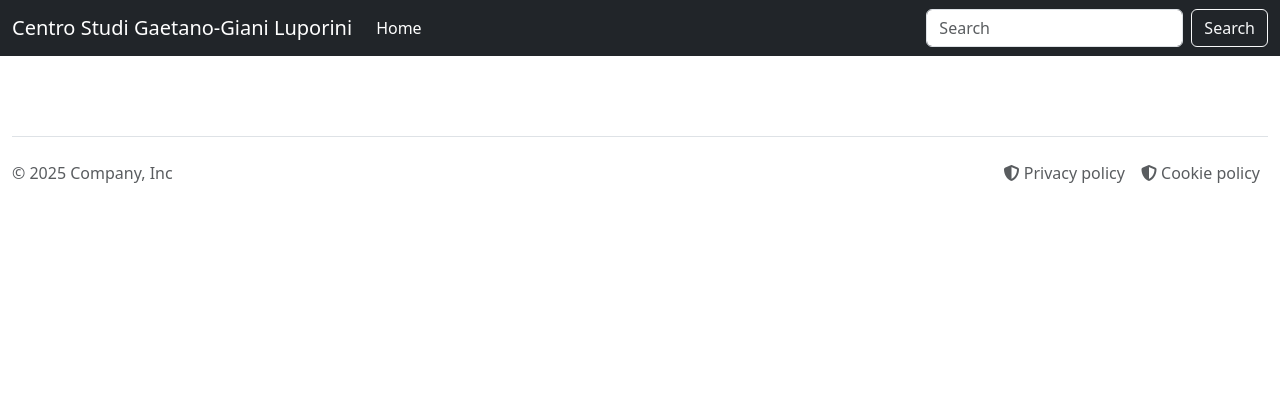
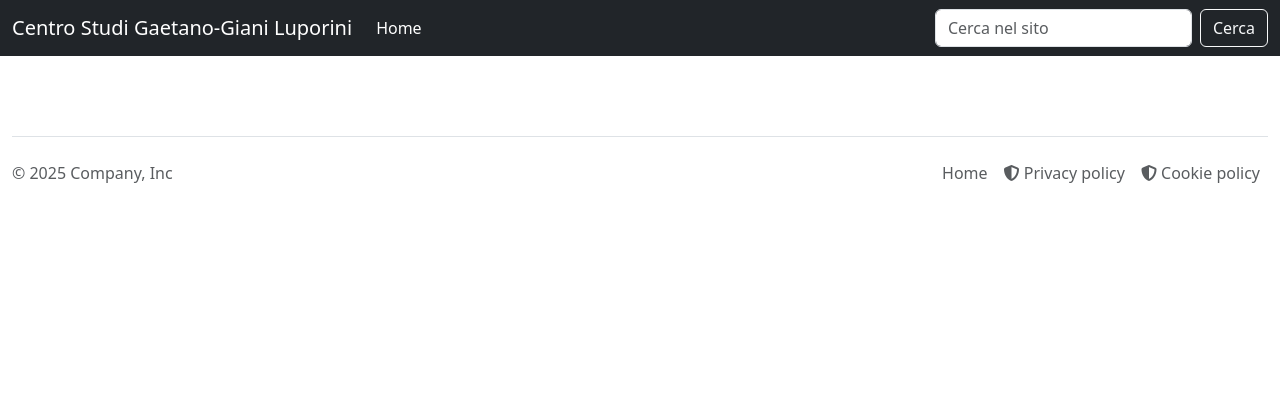
Before and after one commit to alemmax-1/csl, a Django app: page / in a window 1280 px wide. Shown: the top 420 px of the page. Run offline with Django 5.2, Linux system fonts and the light colour scheme; data that the repository does not hold is empty; some libraries are stand-ins or nearby versions.

Commit message:
Aggiornato il footer e il navbar per includere link alle politiche di privacy e cookie, e modificato il campo di ricerca in italiano.

```diff
--- a/templates/base.html
+++ b/templates/base.html
@@ -34,12 +34,12 @@
       {% block content %}
 
       {% endblock %}
-
+    </main>
       <!-- FOOTER -->
       <footer class="container-fluid">
         {% include 'components/footer.html' %}
       </footer>
-    </main>
+
     <script src="https://cdn.jsdelivr.net/npm/bootstrap@5.3.5/dist/js/bootstrap.bundle.min.js" integrity="sha384-k6d4wzSIapyDyv1kpU366/PK5hCdSbCRGRCMv+eplOQJWyd1fbcAu9OCUj5zNLiq" crossorigin="anonymous"></script>
     <script src="https://kit.fontawesome.com/2f26605fb6.js" crossorigin="anonymous"></script>
   </body>
--- a/templates/components/footer.html
+++ b/templates/components/footer.html
@@ -1,11 +1,7 @@
 {% comment %} <div class="row">
   <div class="col">&copy; 2017–2025 Company, Inc. &middot;</div>
-  <div class="col">
-
-  </div>
-  <div class="col">
-
-  </div>
+  <div class="col"></div>
+  <div class="col"></div>
   <div class="col">
     <a href="#">Back to top</a>
   </div>
@@ -14,10 +10,15 @@
   <p class="col-md-4 mb-0 text-body-secondary">&copy; 2025 Company, Inc</p>
 
   <a href="/" class="col-md-4 d-flex align-items-center justify-content-center mb-3 mb-md-0 me-md-auto link-body-emphasis text-decoration-none" aria-label="Bootstrap">
-    <svg class="bi me-2" width="40" height="32" aria-hidden="true"><use xlink:href="#bootstrap"/></svg>
+    <svg class="bi me-2" width="40" height="32" aria-hidden="true">
+      <use xlink:href="#bootstrap" />
+    </svg>
   </a>
 
   <ul class="nav col-md-4 justify-content-end">
+    <li class="nav-item">
+      <a class="nav-link px-2 {% if request.path == '/' %}active disabled{% endif %}" aria-current="page" href="{% url 'homepage:index' %}">Home</a>
+    </li>
     {% include 'components/policies/privacy.html' %}
     {% include 'components/policies/cookies.html' %}
   </ul>
--- a/templates/components/nav.html
+++ b/templates/components/nav.html
@@ -29,8 +29,8 @@
         {% endif %}
       </ul>
       <form class="d-flex" role="search">
-        <input class="form-control me-2" type="search" placeholder="Search" aria-label="Search" />
-        <button class="btn btn-outline-light" type="submit">Search</button>
+        <input class="form-control me-2" type="cerca" placeholder="Cerca nel sito" aria-label="Cerca" />
+        <button class="btn btn-outline-light" type="submit">Cerca</button>
       </form>
     </div>
   </div>
```
